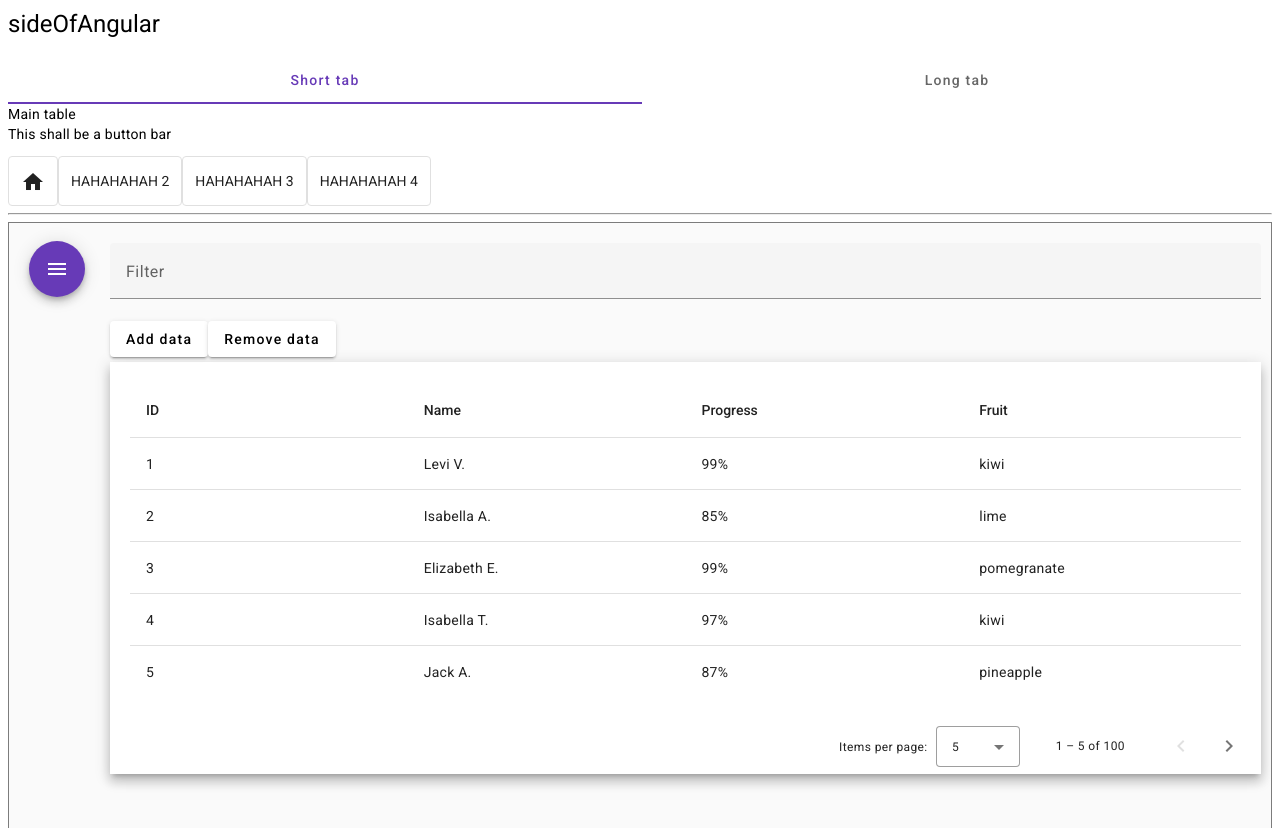
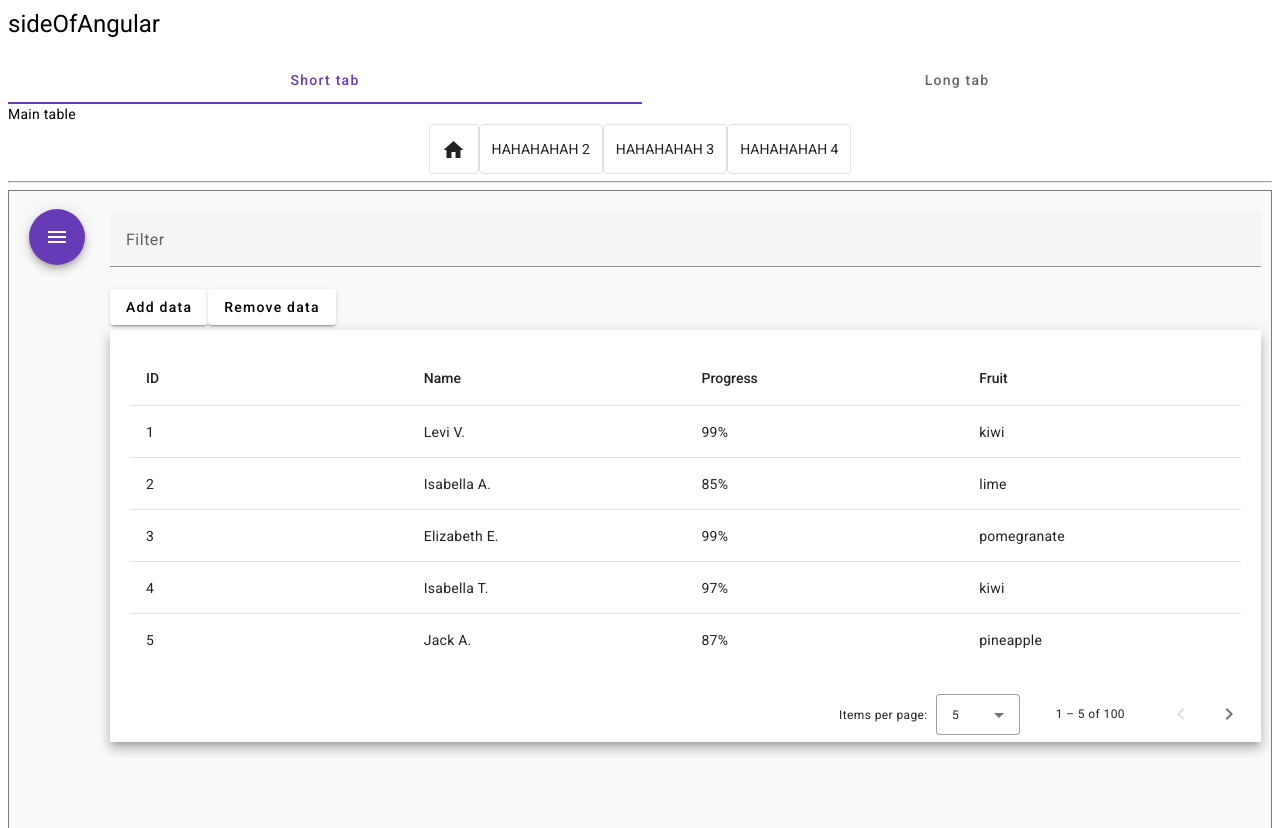
Before and after one commit to NineTailSecurity/Health-X, an Angular app: page / in a window 1280 px wide. Shown: the top 828 px of the page. Built offline with nearby package versions, Linux system fonts and the light colour scheme.

Commit message:
adjusted the table to center and removed excess

```diff
--- a/src/app/main-table/main-table.component.html
+++ b/src/app/main-table/main-table.component.html
@@ -1,5 +1,5 @@
-<div>
-    <p> This shall be a button bar</p>
+<div class="extra_buttons">
+    <!-- Center button bar -->
     <mat-button-toggle> <mat-icon aria-hidden="false" aria-label="Example home icon"
             fontIcon="home"></mat-icon></mat-button-toggle>
     <mat-button-toggle> HAHAHAHAH 2 </mat-button-toggle>
--- a/src/app/main-table/main-table.component.scss
+++ b/src/app/main-table/main-table.component.scss
@@ -72,3 +72,7 @@ th.mat-sort-header-sorted {
 .demo-button-container {
   padding-bottom: 5px;
 }
+
+.extra_buttons {
+  text-align: center;
+}
```
